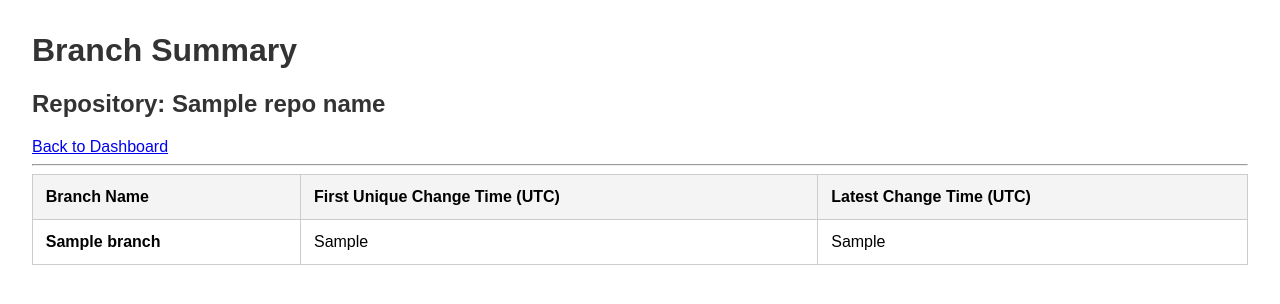
After one commit to YangYounghwa/github_json_example, a Flask app: template templates/branch_summary.html in a window 1280 px wide. The commit adds this page. Shown: the top 304 px of the page. Run offline with Flask 3, Linux system fonts and the light colour scheme; the template is opened without the code that fills it: most values are stand-ins (such as "Sample title", 1, 10 or a date in 2020); parts of the project's set-up code (start-up, migrations or seed data) failed here and were passed over.

Commit message:
Branch Summary added.

```diff
--- a/app.py
+++ b/app.py
@@ -199,5 +199,87 @@ def show_commit_detail(owner, name, sha):
                            commit=commit_details)
 
 
+
+@app.route("/repo/<owner>/<name>/branch-summary")
+def show_branch_summary(owner, name):
+    if 'github_token' not in session:
+        return redirect(url_for('login'))
+
+    headers = {"Authorization": f"Bearer {session['github_token']}"}
+
+    try:
+        # STEP 1: Make a simple REST call to get the default branch name first.
+        repo_url = f"{GITHUB_API_URL}/repos/{owner}/{name}"
+        repo_info_res = requests.get(repo_url, headers=headers)
+        repo_info_res.raise_for_status()
+        default_branch = repo_info_res.json()['default_branch']
+
+        # STEP 2: Use the corrected GraphQL query.
+        graphql_query = """
+        query GetBranchTimestamps($owner: String!, $repo: String!, $defaultBranch: String!) {
+          repository(owner: $owner, name: $repo) {
+            refs(refPrefix: "refs/heads/", first: 100, orderBy: {field: TAG_COMMIT_DATE, direction: DESC}) {
+              nodes {
+                name
+                target {
+                  ... on Commit {
+                    committedDate
+                  }
+                }
+                compare(headRef: $defaultBranch) {
+                  commits(last: 1) {
+                    nodes {
+                      committedDate
+                    }
+                  }
+                }
+              }
+            }
+          }
+        }
+        """
+        # STEP 3: Pass the default_branch name as a variable to the query.
+        variables = {
+            "owner": owner,
+            "repo": name,
+            "defaultBranch": default_branch
+        }
+
+        response = requests.post(
+            f"{GITHUB_API_URL}/graphql",
+            headers=headers,
+            json={"query": graphql_query, "variables": variables}
+        )
+        response.raise_for_status()
+        raw_data = response.json()
+
+        if "errors" in raw_data:
+            # We now print the full error for better debugging
+            return f"GraphQL Error: {raw_data['errors']}", 500
+
+        # Process the raw data (this logic remains the same)
+        branch_list = []
+        refs = raw_data.get("data", {}).get("repository", {}).get("refs", {}).get("nodes", [])
+
+        for ref in refs:
+            latest_commit_date = ref.get("target", {}).get("committedDate")
+            first_commit_nodes = ref.get("compare", {}).get("commits", {}).get("nodes", [])
+            first_commit_date = None
+            if first_commit_nodes:
+                first_commit_date = first_commit_nodes[0].get("committedDate")
+
+            branch_list.append({
+                "name": ref['name'],
+                "latest_change": latest_commit_date,
+                "first_change": first_commit_date or latest_commit_date
+            })
+
+    except requests.exceptions.HTTPError as e:
+        return f"An API error occurred: {e}", 500
+
+    return render_template('branch_summary.html',
+                           repo_name=f"{owner}/{name}",
+                           branches=branch_list)
+
 if __name__ == "__main__":
     app.run(host="0.0.0.0", port=5000, debug=True)
--- /dev/null
+++ b/templates/branch_summary.html
@@ -0,0 +1,44 @@
+<!DOCTYPE html>
+<html lang="en">
+<head>
+    <meta charset="UTF-8">
+    <title>Branch Summary for {{ repo_name }}</title>
+    <style>
+        body { font-family: sans-serif; margin: 2em; }
+        table { border-collapse: collapse; width: 100%; }
+        th, td { border: 1px solid #ccc; padding: 0.8em; text-align: left; }
+        th { background-color: #f4f4f4; }
+        h1, h2 { color: #333; }
+    </style>
+</head>
+<body>
+    <h1>Branch Summary</h1>
+    <h2>Repository: {{ repo_name }}</h2>
+    <a href="{{ url_for('dashboard') }}">Back to Dashboard</a>
+    <hr>
+
+    <table>
+        <thead>
+            <tr>
+                <th>Branch Name</th>
+                <th>First Unique Change Time (UTC)</th>
+                <th>Latest Change Time (UTC)</th>
+            </tr>
+        </thead>
+        <tbody>
+            {% for branch in branches %}
+            <tr>
+                <td><strong>{{ branch.name }}</strong></td>
+                <td>{{ branch.first_change }}</td>
+                <td>{{ branch.latest_change }}</td>
+            </tr>
+            {% else %}
+            <tr>
+                <td colspan="3">No branches found.</td>
+            </tr>
+            {% endfor %}
+        </tbody>
+    </table>
+
+</body>
+</html>
```
Also changed, not shown: templates/dashboard.html (+6 -2 lines).
